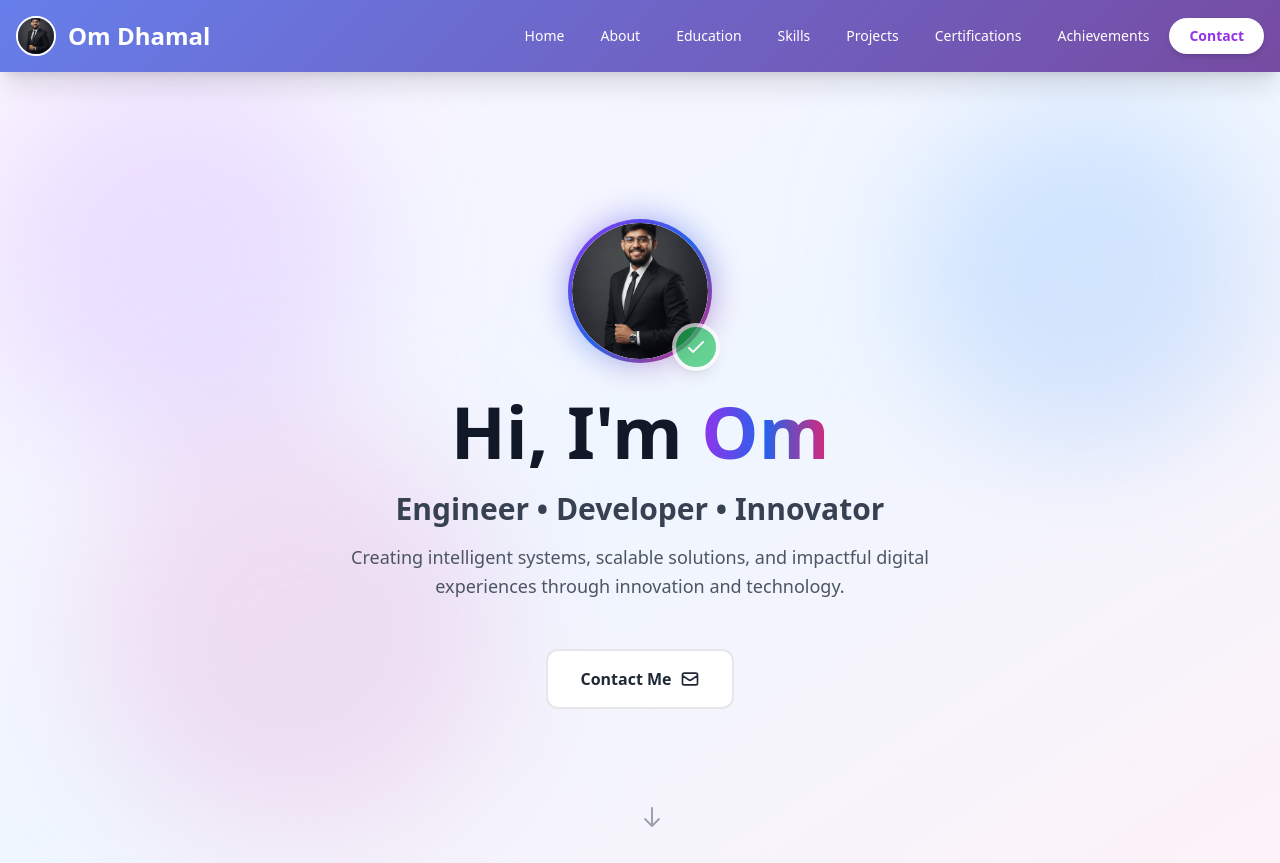
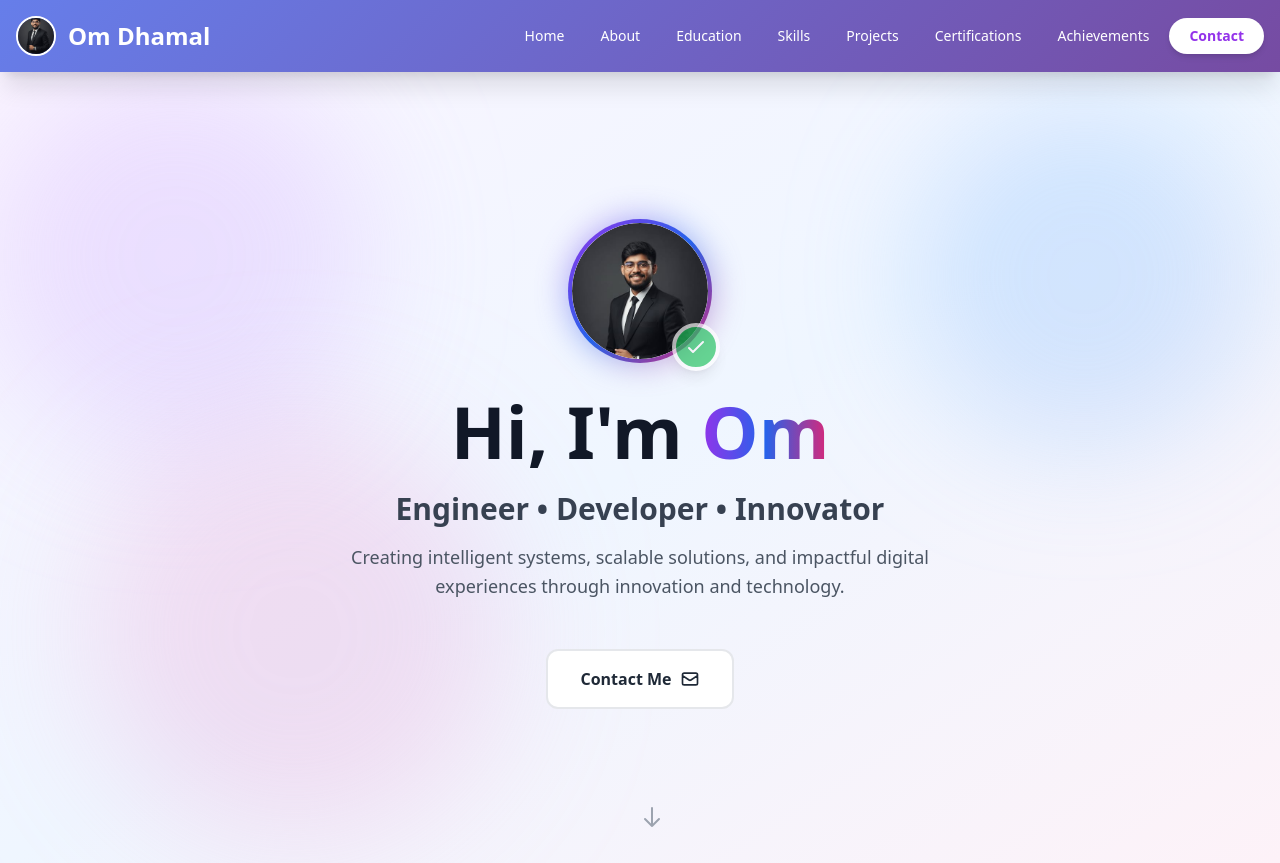
Before and after one commit to OmDhamal-08/Portfolio, a Django app: page / in a window 1280 px wide. Shown: the top 863 px of the page. Run offline with Django 5.2, Linux system fonts and the light colour scheme; data comes from the database, SQL or seed files in the repository; some libraries are stand-ins or nearby versions.

Commit message:
Update index.html

```diff
--- a/django-portfolio/portfolio_app/templates/index.html
+++ b/django-portfolio/portfolio_app/templates/index.html
@@ -19,7 +19,7 @@
     <div class="w-full h-full bg-white rounded-full flex items-center justify-center overflow-hidden">
         <img src="https://raw.githubusercontent.com/OmDhamal-08/Portfolio/main/assets/profile.jpeg"
            alt="{{ name }}"
-           class="w-full h-full rounded-full object-cover"
+           class="w-full h-full rounded-full profile-headshot"
            onerror="this.style.display='none'; this.nextElementSibling.style.display='flex';">
       <div class="w-full h-full bg-white rounded-full flex items-center justify-center" style="display: none;">
         <span class="text-5xl font-bold bg-gradient-to-br from-purple-600 to-pink-600 bg-clip-text text-transparent">{{ name|first }}</span>
```
